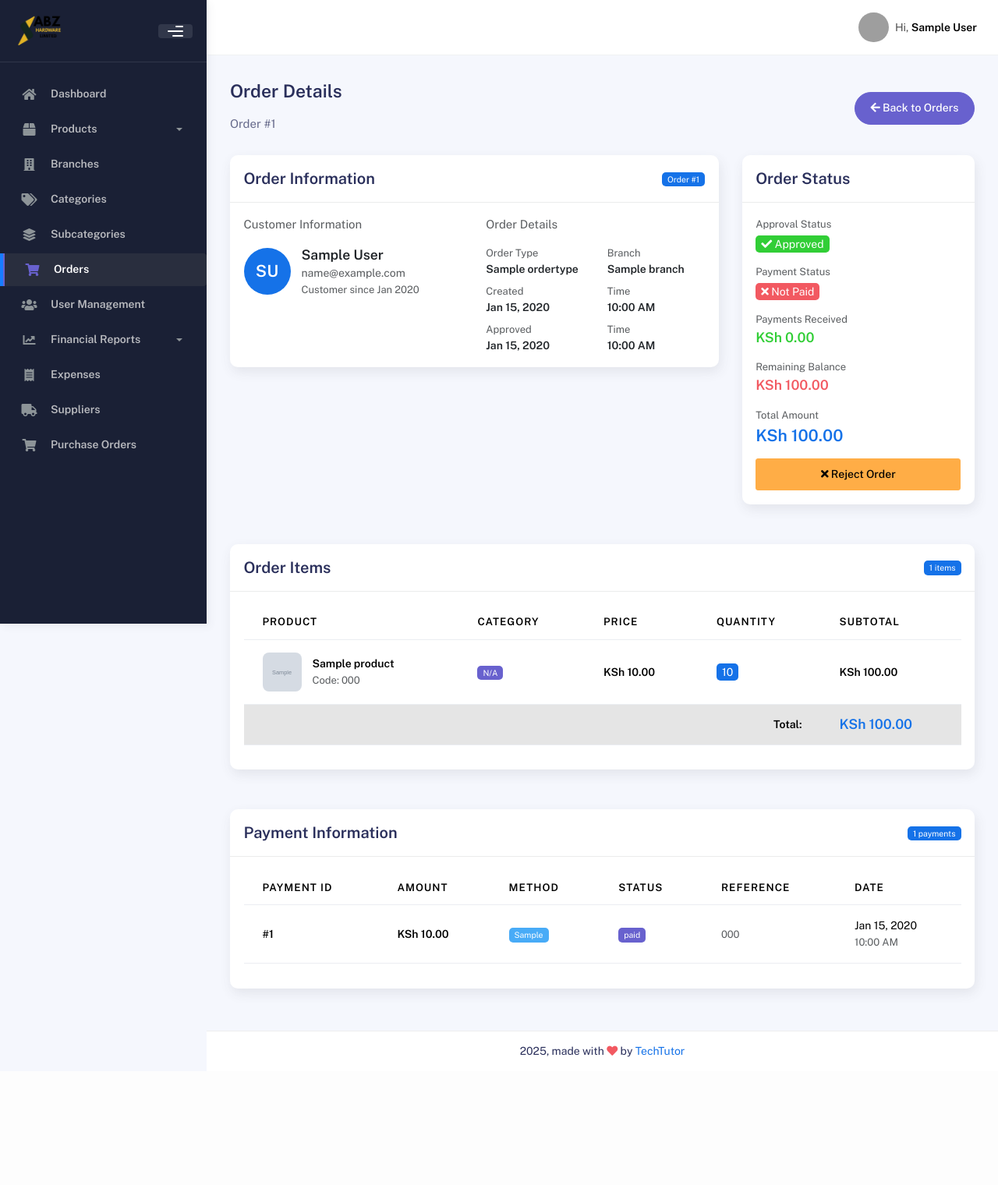
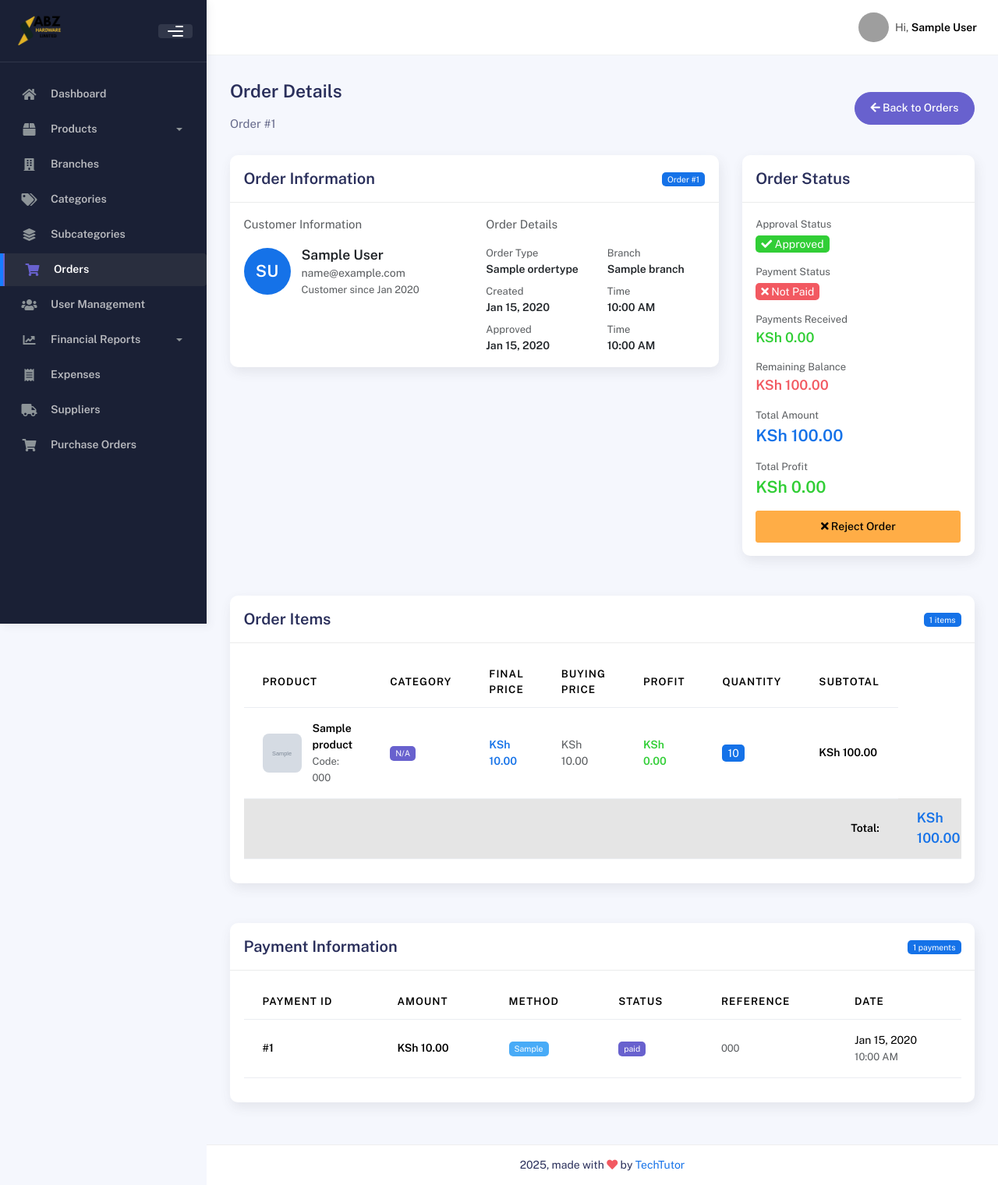
Before and after one commit to NgariMwangi/abz-admin-portal, a Flask app: page /order_details/1 in a window 1280 px wide. Shown: the whole page at 78% size. Before the commit the page ends 1356 px from the top, so only its background shows below. Run offline with Flask 3, Linux system fonts and the light colour scheme; a user stored in the database is signed in; tables that the repository leaves empty hold one stand-in row (values such as "Sample post"); grey boxes marked "Sample" are stand-in pictures; some libraries are stand-ins or nearby versions; grey boxes are pictures that could not be loaded.

Commit message:
profit calculation

```diff
--- a/main.py
+++ b/main.py
@@ -223,6 +223,26 @@ def index():
 
             # Store the calculated total on the order object for template use
             order.calculated_total = total_amount
+
+            # Calculate profit for the order
+            total_profit = 0
+            for item in order.order_items:
+                if item.final_price:
+                    # For items with final_price, calculate profit if we have buying price
+                    if item.product and item.product.buyingprice:
+                        item_profit = (item.final_price - item.product.buyingprice) * item.quantity
+                        total_profit += item_profit
+                    elif hasattr(item, 'original_price') and hasattr(item, 'buying_price') and item.buying_price:
+                        # For manually entered items with buying price
+                        item_profit = (item.original_price - item.buying_price) * item.quantity
+                        total_profit += item_profit
+                elif item.product and item.product.sellingprice and item.product.buyingprice:
+                    # For items using product selling price, calculate profit
+                    item_profit = (item.product.sellingprice - item.product.buyingprice) * item.quantity
+                    total_profit += item_profit
+
+            # Store the calculated profit on the order object for template use
+            order.calculated_profit = total_profit
 
         recent_users = User.query.order_by(User.created_at.desc()).limit(5).all()
     except Exception as e:
@@ -1355,6 +1375,26 @@ def orders():
             # Store the calculated total on the order object for template use
             order.calculated_total = total_amount
 
+            # Calculate profit for the order
+            total_profit = 0
+            for item in order.order_items:
+                if item.final_price:
+                    # For items with final_price, calculate profit if we have buying price
+                    if item.product and item.product.buyingprice:
+                        item_profit = (item.final_price - item.product.buyingprice) * item.quantity
+                        total_profit += item_profit
+                    elif hasattr(item, 'original_price') and hasattr(item, 'buying_price') and item.buying_price:
+                        # For manually entered items with buying price
+                        item_profit = (item.original_price - item.buying_price) * item.quantity
+                        total_profit += item_profit
+                elif item.product and item.product.sellingprice and item.product.buyingprice:
+                    # For items using product selling price, calculate profit
+                    item_profit = (item.product.sellingprice - item.product.buyingprice) * item.quantity
+                    total_profit += item_profit
+
+            # Store the calculated profit on the order object for template use
+            order.calculated_profit = total_profit
+
             # Calculate total payments received
             total_payments = Decimal('0')
             for payment in order.payments:
@@ -1403,13 +1443,25 @@ def order_details(order_id):
     try:
         order = Order.query.get_or_404(order_id)
 
-        # Calculate order total
+        # Calculate order total and profit
         total_amount = 0
+        total_profit = 0
         for item in order.order_items:
             if item.final_price:
                 total_amount += item.final_price * item.quantity
+                # Calculate profit for items with final_price
+                if item.product and item.product.buyingprice:
+                    item_profit = (item.final_price - item.product.buyingprice) * item.quantity
+                    total_profit += item_profit
+                elif hasattr(item, 'buying_price') and item.buying_price:
+                    item_profit = (item.final_price - item.buying_price) * item.quantity
+                    total_profit += item_profit
             elif item.product and item.product.sellingprice:
                 total_amount += item.product.sellingprice * item.quantity
+                # Calculate profit for items using product selling price
+                if item.product.buyingprice:
+                    item_profit = (item.product.sellingprice - item.product.buyingprice) * item.quantity
+                    total_profit += item_profit
 
         # Calculate payment status based on actual payments received
         total_payments = Decimal('0')
@@ -1434,7 +1486,7 @@ def order_details(order_id):
                 print(f"Error updating payment status: {e}")
                 db.session.rollback()
 
-        return render_template('order_details.html', order=order, total_amount=total_amount, total_payments=total_payments, payment_status=payment_status)
+        return render_template('order_details.html', order=order, total_amount=total_amount, total_payments=total_payments, payment_status=payment_status, total_profit=total_profit)
     except Exception as e:
         print(f"Error in order details route: {e}")
         flash('An error occurred while loading order details.', 'error')
--- a/templates/order_details.html
+++ b/templates/order_details.html
@@ -143,6 +143,13 @@
                <div class="fw-bold fs-4 text-primary">KSh {{ "%.2f"|format(total_amount) }}</div>
              </div>
 
+                           <div class="mb-3">
+                <small class="text-muted">Total Profit</small>
+                <div class="fw-bold fs-4 text-success">
+                  KSh {{ "%.2f"|format(total_profit) }}
+                </div>
+              </div>
+
              <div class="d-grid gap-2">
               {% if not order.approvalstatus %}
               <button type="button" class="btn btn-success" onclick="approveOrder({{ order.id }})">
@@ -179,7 +186,10 @@
                   <tr>
                                          <th>Product</th>
                      <th>Category</th>
-                    <th>Price</th>
+
+                     <th>Final Price</th>
+                     <th>Buying Price</th>
+                     <th>Profit</th>
                      <th>Quantity</th>
                      <th>Subtotal</th>
                   </tr>
@@ -221,11 +231,37 @@
                       <span class="badge badge-secondary">N/A</span>
                       {% endif %}
                     </td>
+
                      <td>
                        {% if item.final_price %}
-                      <strong>KSh {{ "%.2f"|format(item.final_price) }}</strong>
-                      {% elif item.product and item.product.sellingprice %}
-                      <strong>KSh {{ "%.2f"|format(item.product.sellingprice) }}</strong>
+                       <strong class="text-primary">KSh {{ "%.2f"|format(item.final_price) }}</strong>
+                       {% else %}
+                       <span class="text-muted">N/A</span>
+                       {% endif %}
+                     </td>
+                     <td>
+                       {% if item.product and item.product.buyingprice %}
+                       <span class="text-muted">KSh {{ "%.2f"|format(item.product.buyingprice) }}</span>
+                       {% elif item.buying_price %}
+                       <span class="text-muted">KSh {{ "%.2f"|format(item.buying_price) }}</span>
+                       {% else %}
+                       <span class="text-muted">N/A</span>
+                       {% endif %}
+                     </td>
+                     <td>
+                       {% if item.final_price %}
+                         {% if item.product and item.product.buyingprice %}
+                           {% set item_profit = (item.final_price - item.product.buyingprice) * item.quantity %}
+                           <strong class="text-success">KSh {{ "%.2f"|format(item_profit) }}</strong>
+                         {% elif item.buying_price %}
+                           {% set item_profit = (item.final_price - item.buying_price) * item.quantity %}
+                           <strong class="text-success">KSh {{ "%.2f"|format(item_profit) }}</strong>
+                         {% else %}
+                           <span class="text-muted">N/A</span>
+                         {% endif %}
+                       {% elif item.product and item.product.sellingprice and item.product.buyingprice %}
+                         {% set item_profit = (item.product.sellingprice - item.product.buyingprice) * item.quantity %}
+                         <strong class="text-success">KSh {{ "%.2f"|format(item_profit) }}</strong>
                        {% else %}
                          <span class="text-muted">N/A</span>
                        {% endif %}
@@ -247,7 +283,7 @@
                 </tbody>
                 <tfoot>
                   <tr class="table-active">
-                    <td colspan="4" class="text-end fw-bold">Total:</td>
+                    <td colspan="7" class="text-end fw-bold">Total:</td>
                     <td class="fw-bold fs-5 text-primary">KSh {{ "%.2f"|format(total_amount) }}</td>
                   </tr>
                 </tfoot>
```
Also changed, not shown: templates/index.html (+8 -0 lines), templates/orders.html (+8 -0 lines). Lines whose indentation alone changed are shown as unchanged.
